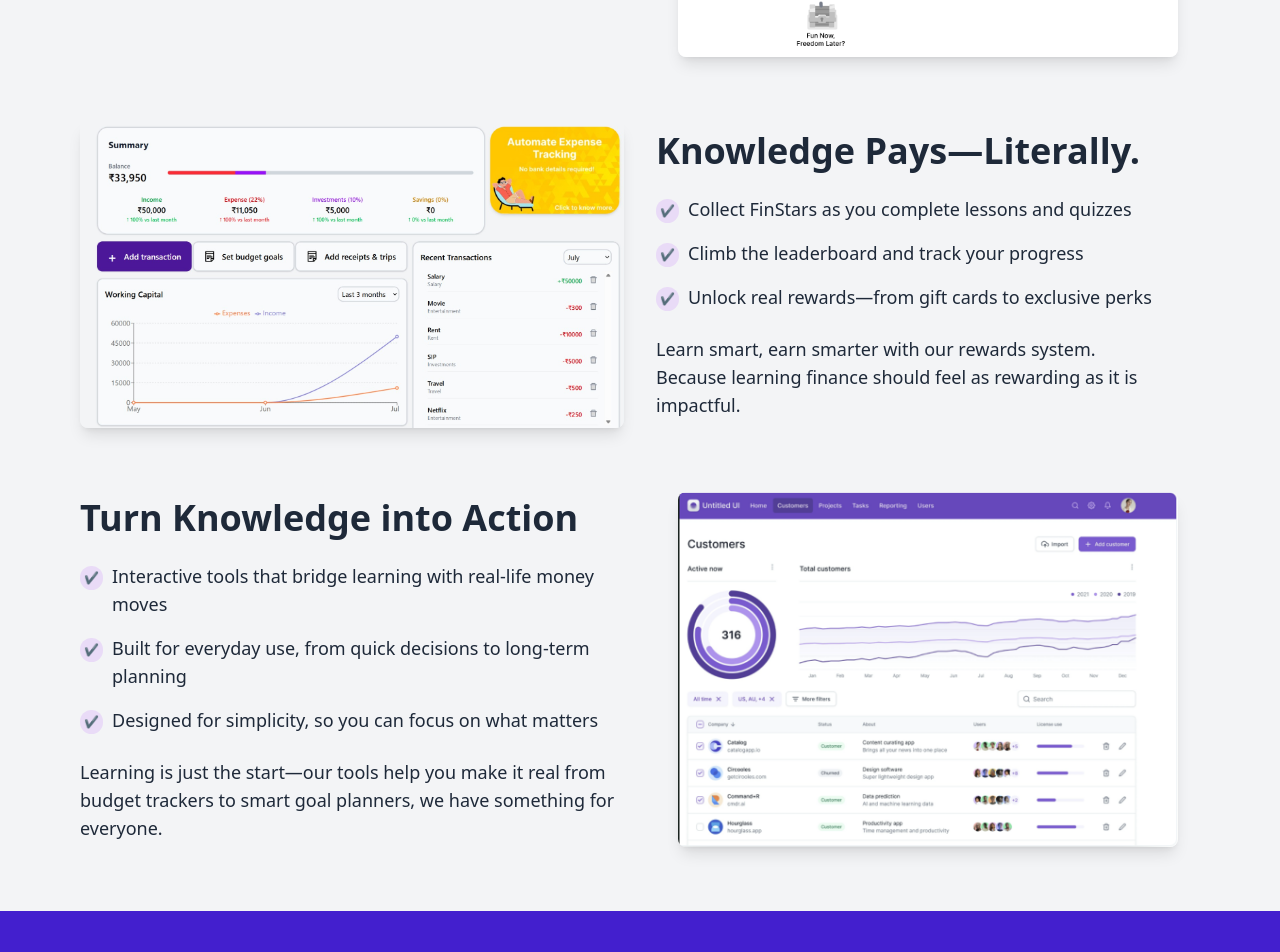
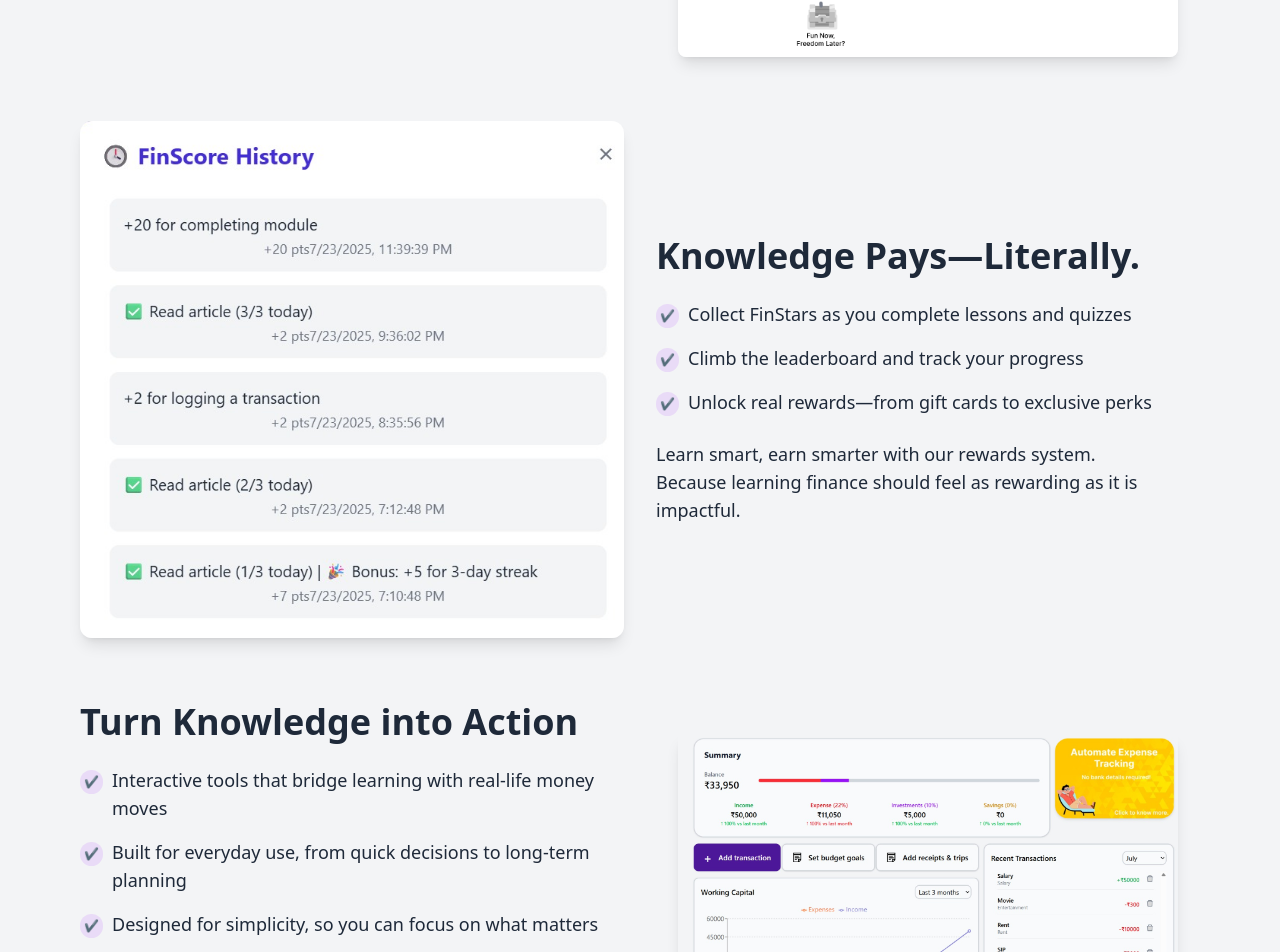
Before and after one commit to finedhq/fined_web_mvp, a React (Vite) app in the folder Client/: page / in a window 1280 px wide. Shown: the part 1399-2351 px from the top of the page. Built offline with nearby package versions, Linux system fonts and the light colour scheme; no server answers.

Commit message:
deploying

```diff
--- a/Client/src/pages/LandingPage.jsx
+++ b/Client/src/pages/LandingPage.jsx
@@ -295,9 +295,9 @@ export default function LandingPage() {
       <div className="px-6 sm:px-10 lg:px-20 flex flex-col-reverse md:flex-row justify-between items-center bg-gray-100 gap-8">
         <div className="flex-1 w-full md:w-[45%] flex justify-center mb-10 md:mb-0">
           <img
-            src="/third.jpg"
+            src="/landing3.jpg"
             alt="Dashboard preview 2"
-            className="w-full max-w-[600px] h-auto rounded-lg shadow-lg object-contain"
+            className="w-full max-w-[600px] h-auto rounded-xl shadow-lg object-contain"
           />
         </div>
         <div className="flex-1 w-full md:w-[45%] text-center md:text-left">
@@ -328,7 +328,7 @@ export default function LandingPage() {
         </div>
         <div className="flex-1 w-full md:w-[45%] flex justify-center">
           <img
-            src="/dashboard.png"
+            src="/landing4.jpg"
             alt="Organization Overview"
             className="w-full max-w-[500px] h-auto rounded-lg shadow-lg object-contain"
           />
```
Also changed, not shown: Client/public/landing3.jpg (added), Client/public/landing4.jpg (added).
